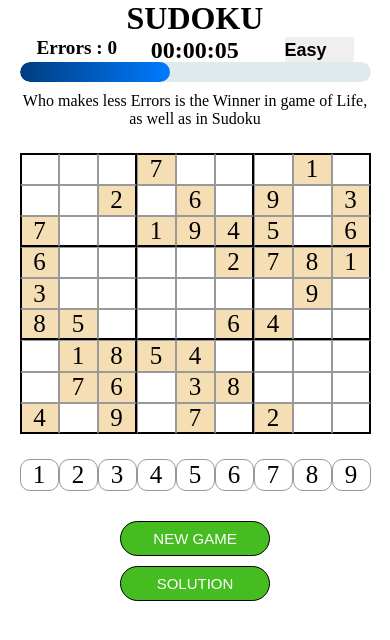
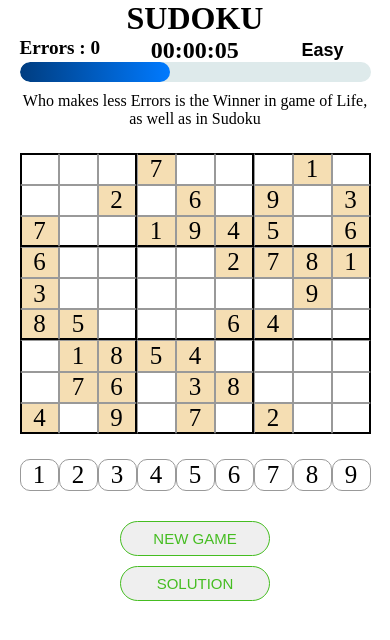
Before and after one commit to HemantSevada37/Sudoku, a plain HTML site: page index.html in a window 390 px wide. Drawn offline with Linux system fonts and the light colour scheme.

Commit message:
commit on 30-11-22 2

```diff
--- a/index.css
+++ b/index.css
@@ -118,14 +118,19 @@ button {
     text-transform: uppercase;
     font-size: 15px;
     padding: 8px 10px;
-    /* background-color: #2faaff; */
-    background-color: #45bd21;
+    /* background-color: #45bd21; */
     border-radius: 20px;
-    color: #fff;
+    color: #45bd21;
     margin: 5px 20px;
     width: 150px;
-    border: 1px solid #000;
+    border: 1px solid #45bd21;
+    /* border: none; */
 }
+button:hover {
+    background-color: #45bd21;
+    color: #fff;
+}
+
 
 @media screen and (max-width: 600px) {
     .container, .grid, .number {
@@ -136,4 +141,10 @@ button {
         width: 10vw;
         height : 8vw;
     }
+    .nav {
+        justify-content: space-between;
+    }
+    select {
+        background-color: transparent;
+    }
 }
--- a/index.js
+++ b/index.js
@@ -173,6 +173,7 @@ function newQuestion(){
     shuffle();
     grid.innerText = "";
     number.innerText = "";
+    err=0;
     createBoard();
 
 }
```
